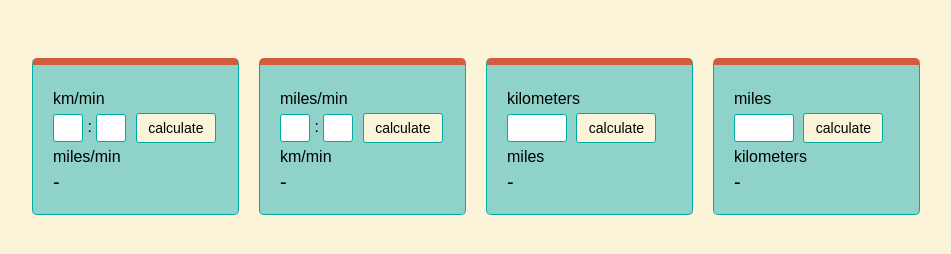
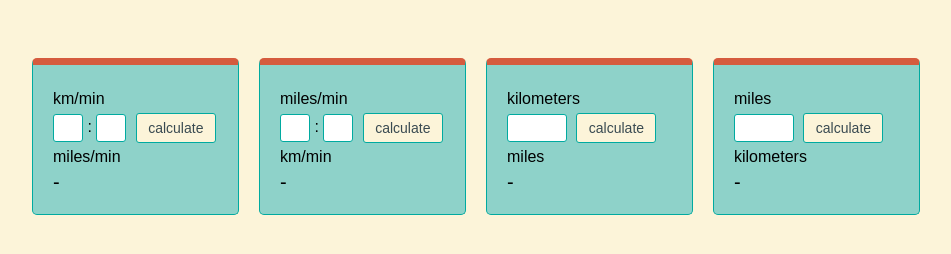
Before and after one commit to tnikolosis/pace_converter, a plain HTML site: page index.html in a window 1280 px wide. Shown: the whole page, without its empty margins (164-1115 px from the left). Drawn offline with nearby package versions, Linux system fonts and the light colour scheme.

Commit message:
minor colour fix

```diff
--- a/index.html
+++ b/index.html
@@ -65,6 +65,7 @@
                 border-radius: 3px;
                 outline: none;
                 font-size: 14px;
+                color: #394a51;
             }
 
             button:focus {
```
